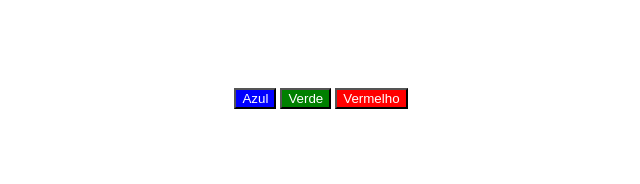
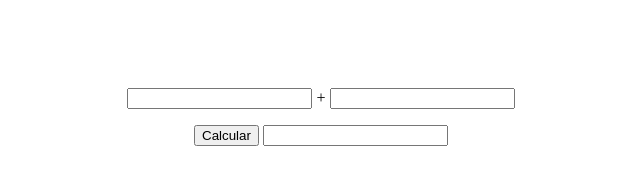
Before and after one commit to DamugeDev/COLORS, a plain HTML site: page index.html in a window 1280 px wide. Shown: the whole page, without its empty margins (319-959 px from the left). Drawn offline with Linux system fonts and the light colour scheme.

Commit message:
Update index.html

```diff
--- a/index.html
+++ b/index.html
@@ -6,34 +6,24 @@
     <meta name="viewport" content="width=device-width, initial-scale=1.0">
     <title>CORES</title>
     <script>
-     function trocarcor(id) {
-if (id == "vermelho") {
-    document.getElementsByTagName("body")[0].style.background = "red"
-}
-else if(id == "azul"){ document.getElementsByTagName("body")[0].style.background = "blue"}
-else if(id == "verde"){  document.getElementsByTagName("body")[0].style.background = "green"}
-
-console.log(id)}
+        var n1=document.getElementById("n1").getValue();
+        var n2=document.getElementById("n2").getValue();
+        var resu=document.getElementById("resultado");
+        var valor= n1+n2;
+        resu.innerHTML=resu;
     </script>
     <style>
         body{
         text-align:center;}
 
-        #vermelho{
-            background-color: red; color:white;
-        }
-        #azul{
-            background-color: blue; color:white;
-        }
-        #verde{
-            background-color: green; color:white;
-        }
+
     </style>
 </head>
 <body>
     <h1><marquee>Damuge Leonardo</marquee></h1>
-    <button id="azul" onclick="trocarcor(id)">Azul</button>
-        <button id="verde" onclick="trocarcor(id)">Verde</button>
-        <button id="vermelho" onclick="trocarcor(id)">Vermelho</button>
+   <input type="number" id="n1"> + <input type="number" id="n2">
+    <p></p>
+    <button onclick="calcular()">Calcular</button>
+    <input type="number" id="resultado">
 </body>
 </html>
```
